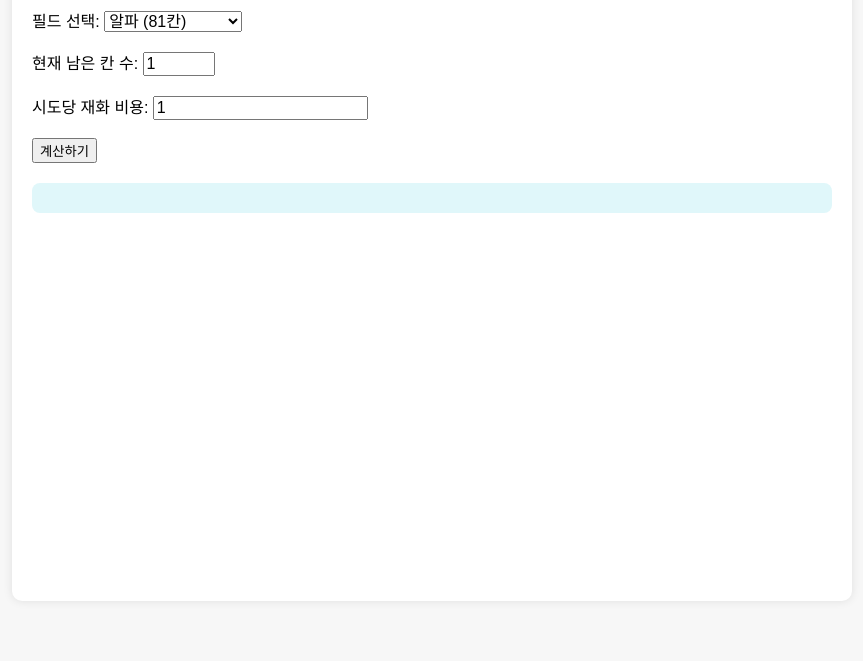
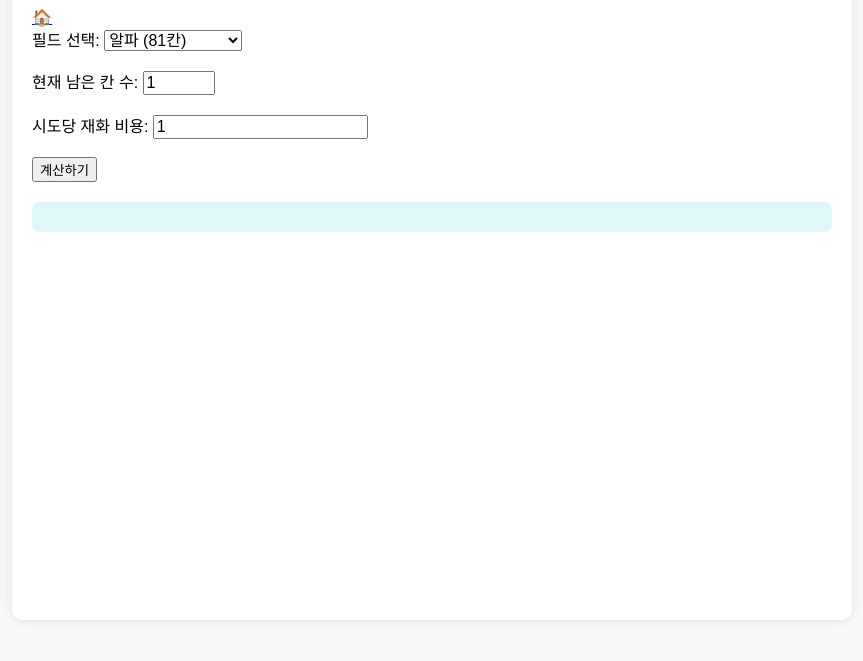
Before and after one commit to shrimp316/guide, a plain HTML site: page calc/dimension-ev.html in a window 1280 px wide. Shown: the part 139-800 px from the top of the page, without its empty margins (208-1071 px from the left). Drawn offline with nearby package versions, Linux system fonts and the light colour scheme.

Commit message:
Update dimension-ev.html

```diff
--- a/calc/dimension-ev.html
+++ b/calc/dimension-ev.html
@@ -39,6 +39,10 @@
 <body>
   <div class="container">
     <h1>🎯 차원탐사 기대값 계산기</h1>
+<header>
+  <a class="home-btn" href="https://shrmip316.gitgub.io/guide/" title="홈으로">🏠</a>
+</header>
+
 
     <label for="field">필드 선택:</label>
     <select id="field">
```
